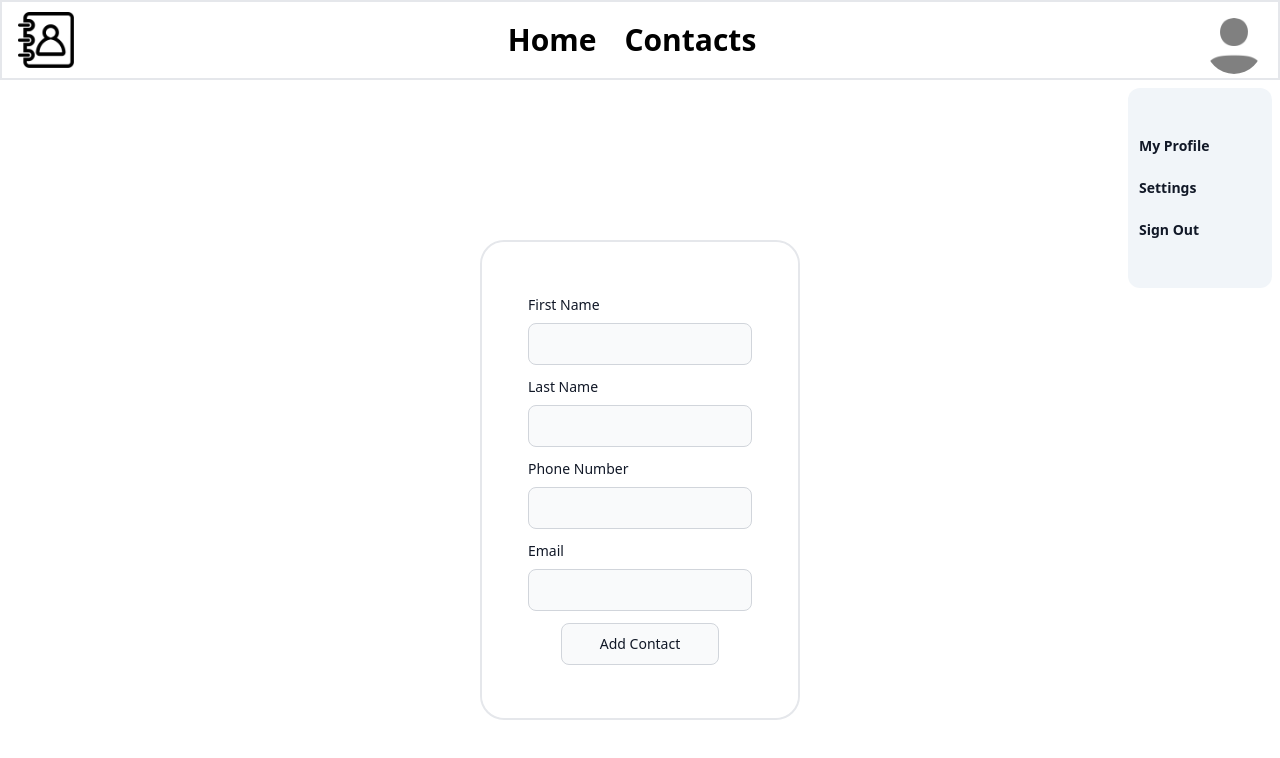
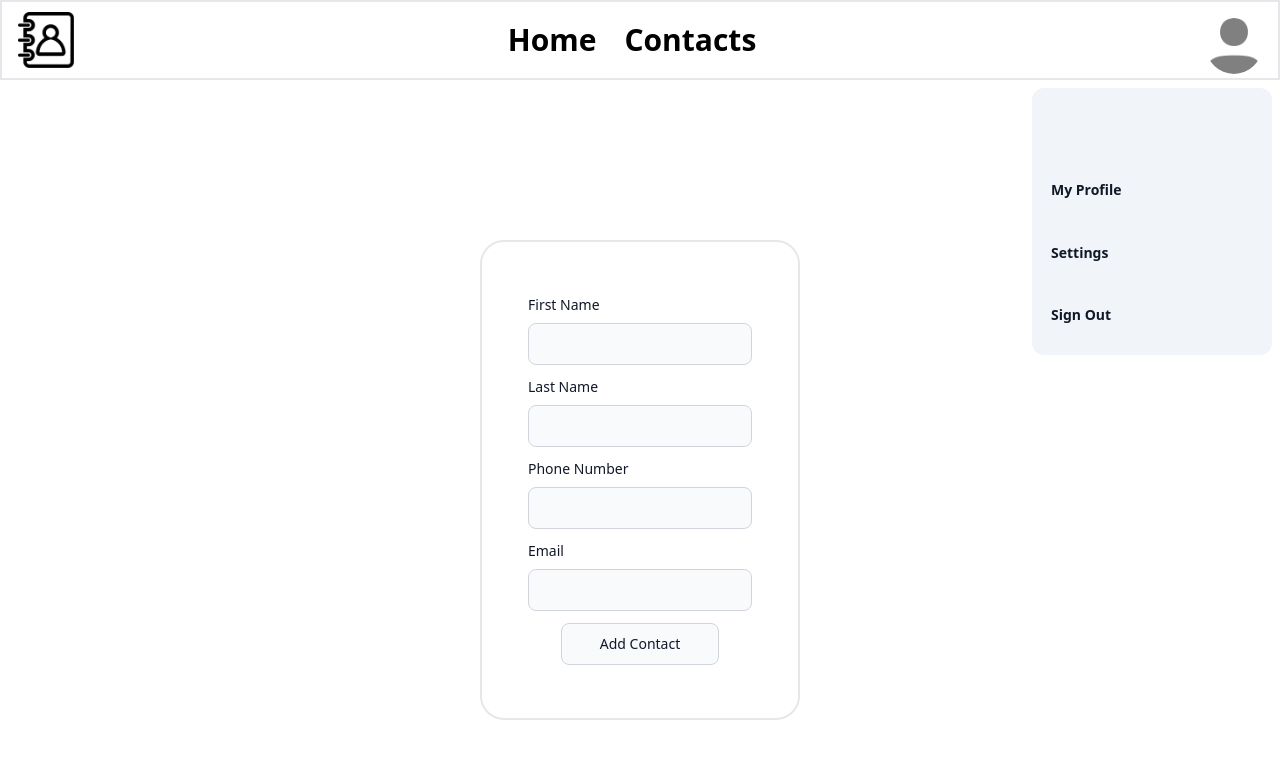
Before and after one commit to znxaz/Contacts, a React (Create React App) app: page / in a window 1280 px wide. Both pictures are taken after a click on the picture 1233 px from the left and 46 px from the top of the page. Shown: the top 758 px of the page. Built offline with nearby package versions, Linux system fonts and the light colour scheme; no server answers.

Commit message:
added display name and email to nav dropdown

```diff
--- a/src/Pages/Contacts.tsx
+++ b/src/Pages/Contacts.tsx
@@ -1,6 +1,7 @@
 import ContactCard from "../components/contact";
 import NavBar from "../components/navBar";
-import {SharedDropDownProvider } from "../context/dropdownContext";
+import {SharedDropDownProvider, useSharedDropDownState } from "../context/dropdownContext";
+
 const Contacts = () => {
   return (
 <>
--- a/src/api/auth/AuthService.ts
+++ b/src/api/auth/AuthService.ts
@@ -4,15 +4,20 @@ import {
   sendPasswordResetEmail,
   signInWithEmailAndPassword,
   updatePassword,
-  signOut
+  signOut as firebaseSignOut,
+  updateProfile,
 } from "firebase/auth";
+import { fullNameFormatter } from "../../utils/fullNameFormatter";
 
-export const signUp = (email: string, password: string) => {
+
+export const signUp = (email: string, password: string, name: string) => {
   return createUserWithEmailAndPassword(auth, email, password)
     .then((userCredential) => {
+      const fullName = fullNameFormatter(name);
       const user = userCredential.user;
-      if(user){
-        window.location.href = '/'
+      if (user) {
+        updateProfile(user, { displayName: fullName });
+        window.location.href = "/";
       }
       return user;
     })
@@ -28,8 +33,8 @@ export const signIn = (email: string, password: string) => {
   return signInWithEmailAndPassword(auth, email, password)
     .then((userCredential) => {
       const user = userCredential.user;
-      if(user){
-        window.location.href = '/'
+      if (user) {
+        window.location.href = "/";
       }
       return user;
     })
@@ -39,19 +44,16 @@ export const signIn = (email: string, password: string) => {
       console.error("Sign-in error:", errorCode, errorMessage);
       throw error;
     });
-  };
+};
 
-  export const SignOut = () => {
-    console.log("byebye");
-    window.location.href = "/auth";
-    return signOut(auth);
-  }
+export const SignOut = async () => {
+  return await firebaseSignOut(auth);
+};
 
-  export const resetPasswordEmail = (email: string) => {
-    return sendPasswordResetEmail(auth, email);
-  }
+export const resetPasswordEmail = (email: string) => {
+  return sendPasswordResetEmail(auth, email);
+};
 
-  export const resetPassword = (password:string) => {
-    return updatePassword(auth.currentUser! , password);
-
-  }
+export const resetPassword = (password: string) => {
+  return updatePassword(auth.currentUser!, password);
+};
--- a/src/components/contact.tsx
+++ b/src/components/contact.tsx
@@ -4,11 +4,16 @@ import phoneIcon from "../assets/images/phoneIcon.png";
 import settings from "../assets/images/settings.png";
 import smartPhone from "../assets/images/smartphone.png";
 import { Tooltip } from "react-tooltip";
+import { useSharedDropDownState } from "../context/dropdownContext";
 const ContactCard = () => {
+  const { sharedState, setSharedState } = useSharedDropDownState();
   return (
-    <div className="w-screen h-screen flex items-center justify-center">
+    <div
+      className="w-screen h-screen flex items-center justify-center bg-slate-100"
+      onClick={() => sharedState ?  setSharedState(!sharedState): sharedState}
+    >
       <div className=" w-4/5 h-1/2 items-center justify-center">
-        <div className="flex justify-between items-center w-full h-[5rem]">
+        <div className="flex justify-between items-center w-full h-[5rem] border border-white bg-white rounded-md hover:bg-slate-200">
           <div className="flex w-2/3">
             <img
               src={defaultPfp}
@@ -25,7 +30,7 @@ const ContactCard = () => {
             <img
               src={settings}
               alt="settings"
-              className="w-6 h-6 mr-4 rounded-lg hover:bg-gray-200 hover:cursor-pointer"
+              className="w-6 h-6 mr-4 rounded-lg hover:cursor-pointer"
               data-tooltip-id="settingsTip"
               data-tooltip-content="Contact info"
               data-tooltip-place="top"
@@ -35,7 +40,7 @@ const ContactCard = () => {
             <img
               src={phoneIcon}
               alt="call"
-              className="w-6 h-6 mr-4 rounded-lg hover:bg-gray-200 hover:cursor-pointer"
+              className="w-6 h-6 mr-4 rounded-lg hover:cursor-pointer"
               data-tooltip-id="Call"
               data-tooltip-content="Call"
               data-tooltip-place="top"
@@ -44,7 +49,7 @@ const ContactCard = () => {
             <img
               src={smartPhone}
               alt="message"
-              className="w-6 h-6 mr-4 rounded-lg hover:bg-gray-200 hover:cursor-pointer"
+              className="w-6 h-6 mr-4 rounded-lg hover:cursor-pointer"
               data-tooltip-id="Email"
               data-tooltip-content="Email"
               data-tooltip-place="top"
--- a/src/components/navBar.tsx
+++ b/src/components/navBar.tsx
@@ -3,16 +3,22 @@ import { useSharedDropDownState } from "../context/dropdownContext";
 import contacts from "../assets/images/contacts.png";
 import defaultPfp from "../assets/images/defPfp.png";
 import { SignOut } from "../api/auth/AuthService";
+import { useAuth, AuthContext } from "../context/authContext";
+import { User } from "firebase/auth";
 
 const NavBar = () => {
-  const {sharedState, setSharedState} = useSharedDropDownState();
+  const { sharedState, setSharedState } = useSharedDropDownState();
+  const authContext = useAuth();
+  const { currentUser } = authContext;
   const showDropDown = () => {
     setSharedState(!sharedState);
   };
   return (
     <div>
-      <nav className="w-screen h-1/3 border-2 flex justify-between"
-        onClick={() => sharedState ? showDropDown() : sharedState}>
+      <nav
+        className="w-screen h-1/3 border-2 flex justify-between sticky top-0 z-10"
+        onClick={() => (sharedState ? showDropDown() : sharedState)}
+      >
         <div className="flex justify-center items-center">
           <img
             src={contacts}
@@ -21,8 +27,18 @@ const NavBar = () => {
           />
         </div>
         <div className="space-x-7 m-4 flex flex-row justify-between items-center text-3xl font-extrabold">
-          <a className="hover:underline cursor-pointer"  onClick={()=> window.location.href = "/"}>Home</a>
-          <a className="hover:underline cursor-pointer" onClick={()=> window.location.href = "/contacts"}>Contacts</a>
+          <a
+            className="hover:underline cursor-pointer"
+            onClick={() => (window.location.href = "/")}
+          >
+            Home
+          </a>
+          <a
+            className="hover:underline cursor-pointer"
+            onClick={() => (window.location.href = "/contacts")}
+          >
+            Contacts
+          </a>
         </div>
         <div className="flex justify-between items-center flex-col">
           <img
@@ -35,20 +51,43 @@ const NavBar = () => {
       </nav>
 
       {sharedState && (
-        <div className="flex justify-end right-0 max-w-1/6 h-1/4 w-36 absolute mx-2 mt-2">
-          <ul className="flex justify-center items-center bg-slate-100 flex-col w-full h-full rounded-xl">
+        <div className="flex justify-start flex-col items-start right-0 max-w-1/4 h-1/3 w-60 absolute mx-2 mt-2  bg-slate-100 rounded-xl z-10">
 
-              <li key="MyProfile" className="bg-transparent border border-transparent font-extrabold text-gray-900 text-sm block w-full p-2.5 hover:bg-white">
-                <a href="">My Profile</a></li>
-                <li key="Settings" className="bg-transparent border border-transparent font-extrabold text-gray-900 text-sm block w-full p-2.5 hover:bg-white">
-                <a href="">Settings</a></li>
-                <li key="SignOut" className="bg-transparent border border-transparent font-extrabold text-gray-900 text-sm block w-full p-2.5 hover:bg-white">
-                <a href="" onClick={SignOut}>Sign Out</a></li>
+          <div className="flex flex-col justify-between justify-content-start items-start h-1/3">
+          <h5 className="text-black text-left text-sm m-2">
+              {currentUser?.displayName}
+            </h5>
+            <h5 className="text-black text-left text-sm m-2">
+              {currentUser?.email}
+            </h5>
+          </div>
+          <ul className="flex justify-around w-full h-full rounded-xl flex-col m-2 cursor-pointer">
+            <li
+              key="MyProfile"
+              className=" self-start justify-self-start bg-transparent border border-transparent font-extrabold text-gray-900 text-sm block w-full p-2.5 hover:bg-white"
+            >
+              <a href="" className="self-start justify-self-start">
+                My Profile
+              </a>
+            </li>
+            <li
+              key="Settings"
+              className="bg-transparent border border-transparent font-extrabold text-gray-900 text-sm block w-full p-2.5 hover:bg-white"
+            >
+              <a href="">Settings</a>
+            </li>
+            <li
+              key="SignOut"
+              className="bg-transparent border border-transparent font-extrabold text-gray-900 text-sm block w-full p-2.5 hover:bg-white"
+            >
+              <a href="" onClick={SignOut}>
+                Sign Out
+              </a>
+            </li>
           </ul>
         </div>
       )}
     </div>
-
   );
 };
 export default NavBar;
--- a/src/components/signUpForm.tsx
+++ b/src/components/signUpForm.tsx
@@ -25,7 +25,8 @@ const SignUpForm = () => {
   const { register, handleSubmit } = useForm<SignUpFormData>();
 
   const onSubmit: SubmitHandler<SignUpFormData> = (data) => {
-    signUp(data.email, data.password);
+    const displayName = `${data.firstName} ${data.lastName}`
+    signUp(data.email, data.password, displayName );
     addUser(data);
   };
 
--- a/src/context/authContext/index.tsx
+++ b/src/context/authContext/index.tsx
@@ -19,7 +19,11 @@ interface AuthContextType {
 const AuthContext = React.createContext<AuthContextType | undefined>(undefined);
 
 const useAuth = () => {
-  return useContext(AuthContext);
+  const context = useContext(AuthContext);
+  if(!context){
+    throw new Error("useAuth must be used within an Authprovider")
+  }
+  return context;
 };
 const AuthProvider = ({ children }: { children: React.ReactNode }) => {
   const [currentUser, setCurrentUser] = useState<User | null>(null);
@@ -28,6 +32,7 @@ const AuthProvider = ({ children }: { children: React.ReactNode }) => {
 
   useEffect(() => {
     const unsubscribe = onAuthStateChanged(auth, initializeUser);
+    return unsubscribe;
   }, []);
 
   const initializeUser = (user: User | null) => {
@@ -54,4 +59,4 @@ const AuthProvider = ({ children }: { children: React.ReactNode }) => {
   );
 };
 
-export { AuthProvider, AuthContext };
+export { AuthProvider, AuthContext, useAuth };
--- /dev/null
+++ b/src/utils/fullNameFormatter.ts
@@ -0,0 +1,8 @@
+// to make every first letter of a full name uppercase
+export const fullNameFormatter = (text: string): string => {
+    // Convert the entire string to lowercase
+    const lowerCaseText = text.toLowerCase().trim();
+
+    // Capitalize the first letter of each word
+    return lowerCaseText.replace(/(^\w)|([-\s]\w)/g, match => match.toUpperCase());
+}
```
Lines whose indentation alone changed are shown as unchanged.
